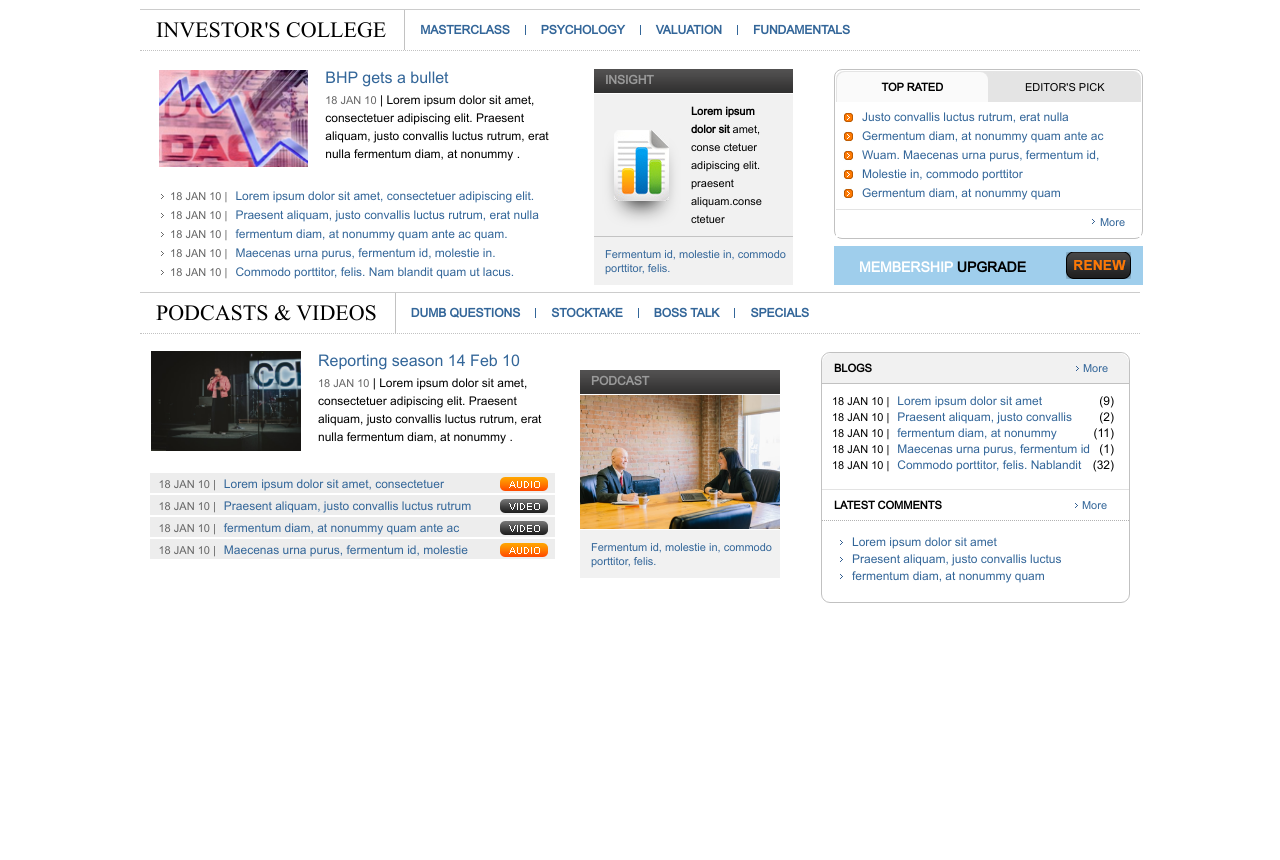
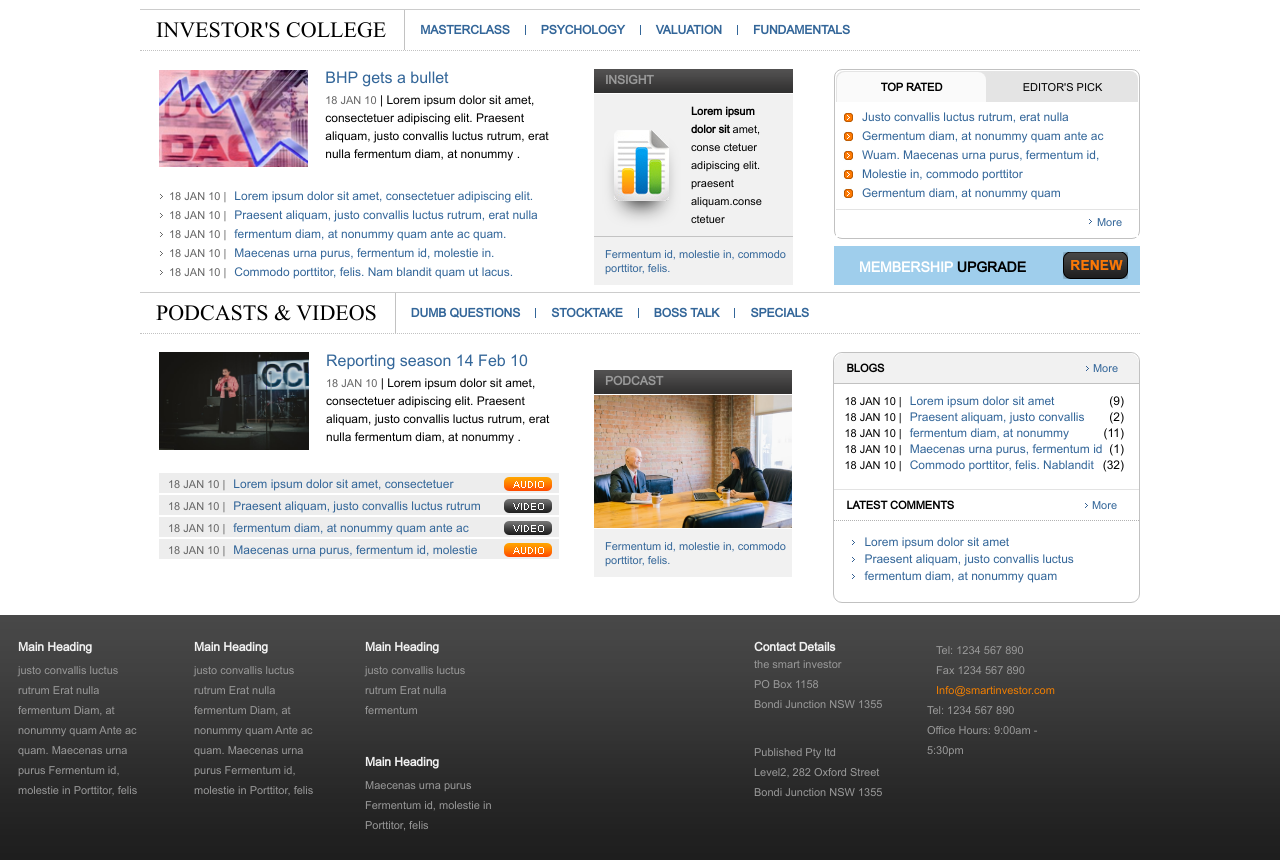
Before and after one commit to hanay0/ecommerce-website, a plain HTML site: page index.html in a window 1280 px wide. Shown: the part 1301-2161 px from the top of the page. Before the commit the page ends 1916 px from the top, so only its background shows below. Drawn offline with Linux system fonts and the light colour scheme.

Commit message:
footer-before-compeletion

```diff
--- a/css/style.css
+++ b/css/style.css
@@ -902,6 +902,7 @@ header {
 .membership-img-wrapper {
     width: 79px;
     margin-right: 5px;
+    align-self: stretch;
 }
 
 
@@ -1052,7 +1053,10 @@ header {
 }
 
 .stock-research-first-col {
-    margin-right: 35px;
+    width: 400px;
+    justify-content: flex-start;
+    align-items: flex-start;
+    margin: 0 35px 0 19px;
 }
 
 
@@ -1060,7 +1064,7 @@ header {
 
 .php-single-new {
     width: 400px;
-    margin: 0 0 23px 19px;
+    margin-bottom: 23px;
 }
 
 .single-new-img-wrapper {
@@ -1261,7 +1265,10 @@ header {
 }
 
 .investors-college-first-col {
-    margin-right: 35px;
+    width: 400px;
+    justify-content: flex-start;
+    align-items: flex-start;
+    margin: 0 35px 0 19px;
 }
 
 
@@ -1340,6 +1347,10 @@ header {
 
 /* start tabs part */
 
+.tabs-and-renew-col {
+    width: 309px;
+}
+
 .top-rated-tabs {
     margin-bottom: 7px;
 }
@@ -1401,7 +1412,6 @@ header {
 .membership-renew {
     background-color: #9fceec;
     margin-bottom: 7px;
-    width: 309px;
 }
 
 .membership-renew-content-wrapper {
@@ -1462,16 +1472,17 @@ header {
 }
 
 .podcasts-and-videos-first-col {
-    margin-right: 35px;
-    width: 405px;
+    width: 400px;
+    justify-content: flex-start;
+    align-items: flex-start;
+    margin: 0 35px 0 19px;
 }
 
 
 /* start reporting single new */
 
 .reporting-single-new {
-    /* width: 400px; */
-    margin: 0 0 23px 19px;
+    margin-bottom: 23px;
 }
 
 .reporting-single-new .single-new-img-wrapper {
@@ -1500,10 +1511,6 @@ header {
 
 
 /* start single new-links-wrapper */
-
-.podcasts-news-links-wrapper {
-    margin-left: 19px;
-}
 
 .podcasts-news-links-wrapper a {
     margin-bottom: 2px;
@@ -1673,3 +1680,75 @@ header {
 .latest-comments-links a img {
     margin-right: 9px;
 }
+
+
+/* start footer */
+
+footer {
+    background-image: url(../images/bg/footer-background.png);
+}
+
+footer h1 {
+    color: #f1f1f1;
+}
+
+footer p {
+    color: #999999;
+    line-height: 20px;
+}
+
+.footer-content-wrapper {
+    padding: 25px 0 25px 18px;
+}
+
+.footer-content {
+    margin-right: 254px;
+}
+
+.footer-content h1 {
+    margin-bottom: 6px;
+    line-height: 14px;
+}
+
+.footer-content-first-col {
+    margin-right: 41px;
+}
+
+.footer-content-second-col {
+    margin-right: 36px;
+}
+
+.footer-content-first-col,
+.footer-content-second-col,
+.footer-content-third-col {
+    width: 135px;
+    align-self: stretch;
+}
+
+.footer-content-third-col .third-col-top {
+    margin-bottom: 35px;
+}
+
+
+/* start footer content part */
+
+.footer-details {
+    width: 310px;
+}
+
+.details-first-col {
+    margin-right: 36px;
+    width: 150px;
+}
+
+.details-first-col-top {
+    margin-bottom: 28px;
+}
+
+.details-second-col {
+    align-self: stretch;
+}
+
+.details-second-col-top p:last-of-type {
+    color: #f17f02;
+}
--- a/index.html
+++ b/index.html
@@ -697,11 +697,11 @@
 
             <div class="podcasts-and-videos-wrapper d-flex justify-start align-start">
                 <!-- start first column -->
-                <div class="podcasts-and-videos-first-col d-flex justify-center align-center flex-column">
+                <div class="podcasts-and-videos-first-col d-flex justify-start align-start flex-column">
                     <!-- PHP news part -->
                     <div class="reporting-single-new d-flex justify-start align-start">
                         <div class="single-new-img-wrapper d-flex justify-center align-center">
-                            <img src="images/bg/podcast.jpg" class="w-100" alt="podcast">
+                            <img src="images/bg/podcast.jpg" class="w-100 h-100" alt="podcast">
                         </div>
                         <div class="single-new-content-wrapper d-flex justify-center align-start flex-column">
                             <h1 class="font-regular text-blue">Reporting season 14 Feb 10</h1>
@@ -799,6 +799,71 @@
         </div>
     </section>
 
+    <!-- start footer -->
+
+    <footer class="d-flex justify-start align-center background-repeat-x background-size-100">
+        <div class="footer-content-wrapper d-flex justify-start align-start">
+            <div class="footer-content d-flex justify-between align-center">
+                <!-- first column -->
+                <div class="footer-content-first-col d-flex justify-start align-start flex-column">
+                    <h1 class="font-size-12 text-capitalize">main heading</h1>
+                    <p class="font-size-11">justo convallis luctus rutrum Erat nulla fermentum Diam, at nonummy quam Ante ac quam. Maecenas urna purus Fermentum id, molestie in Porttitor, felis
+                    </p>
+                </div>
+                <!-- second column -->
+                <div class="footer-content-second-col d-flex justify-start align-start flex-column">
+                    <h1 class="font-size-12 text-capitalize">main heading</h1>
+                    <p class="font-size-11">justo convallis luctus rutrum Erat nulla fermentum Diam, at nonummy quam Ante ac quam. Maecenas urna purus Fermentum id, molestie in Porttitor, felis</p>
+                </div>
+                <!-- third column -->
+                <div class="footer-content-third-col d-flex justify-center align-center flex-column">
+                    <!-- top-part -->
+                    <div class="third-col-top d-flex justify-start align-start flex-column">
+                        <h1 class="font-size-12 text-capitalize">main heading</h1>
+                        <p class="font-size-11">justo convallis luctus rutrum Erat nulla fermentum</p>
+                    </div>
+                    <!-- bottom-part -->
+                    <div class="third-col-bottom d-flex justify-start align-start flex-column">
+                        <h1 class="font-size-12 text-capitalize">main heading</h1>
+                        <p class="font-size-11">Maecenas urna purus Fermentum id, molestie in Porttitor, felis</p>
+                    </div>
+                </div>
+            </div>
+
+            <!-- footer details -->
+            <div class="footer-details d-flex justify-start align-start">
+                <div class="details-first-col d-flex justify-start align-start flex-column">
+                    <!-- top part -->
+                    <div class="details-first-col-top d-flex justify-start align-start flex-column">
+                        <h1 class="text-capitalize font-size-12">contact details</h1>
+                        <p class="font-size-11">the smart investor</p>
+                        <p class="font-size-11">PO Box 1158</p>
+                        <p class="font-size-11">Bondi Junction NSW 1355</p>
+                    </div>
+                    <!-- bottom-part -->
+                    <div class="details-first-col-bottom d-flex justify-start align-start flex-column">
+                        <p class="font-size-11">Published Pty ltd</p>
+                        <p class="font-size-11">Level2, 282 Oxford Street</p>
+                        <p class="font-size-11">Bondi Junction NSW 1355</p>
+                    </div>
+                </div>
+                <!-- second col details -->
+                <div class="details-second-col d-flex justify-start align-center flex-column">
+                    <!-- top part -->
+                    <div class="details-second-col-top d-flex justify-start align-start flex-column">
+                        <p class="font-size-11">Tel: 1234 567 890</p>
+                        <p class="font-size-11">Fax 1234 567 890</p>
+                        <p class="font-size-11">Info@smartinvestor.com</p>
+                    </div>
+                    <!-- bottom-part -->
+                    <div class="details-second-col-bottom d-flex justify-start align-start flex-column">
+                        <p class="font-size-11">Tel: 1234 567 890</p>
+                        <p class="font-size-11">Office Hours: 9:00am - 5:30pm</p>
+                    </div>
+                </div>
+            </div>
+        </div>
+    </footer>
 
 
 
```
